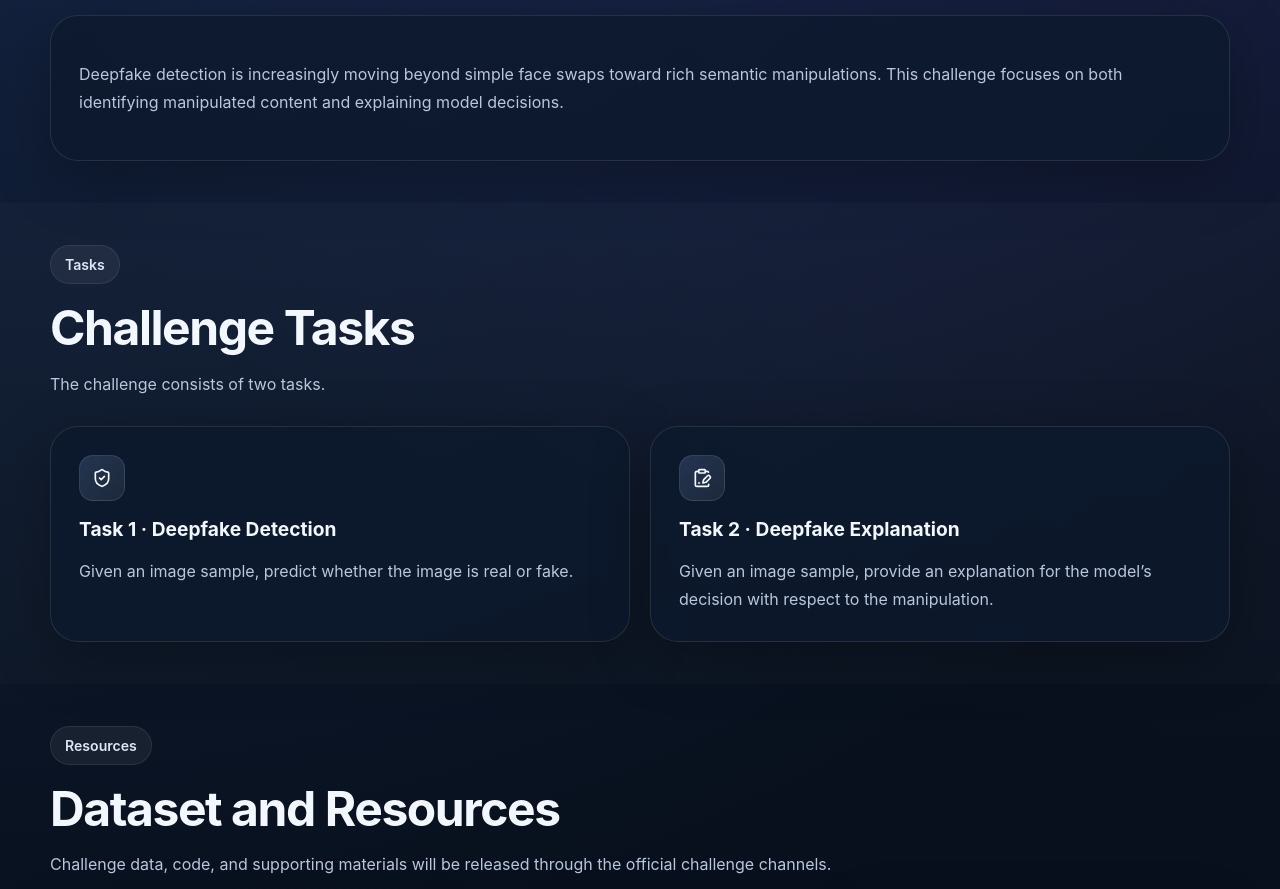
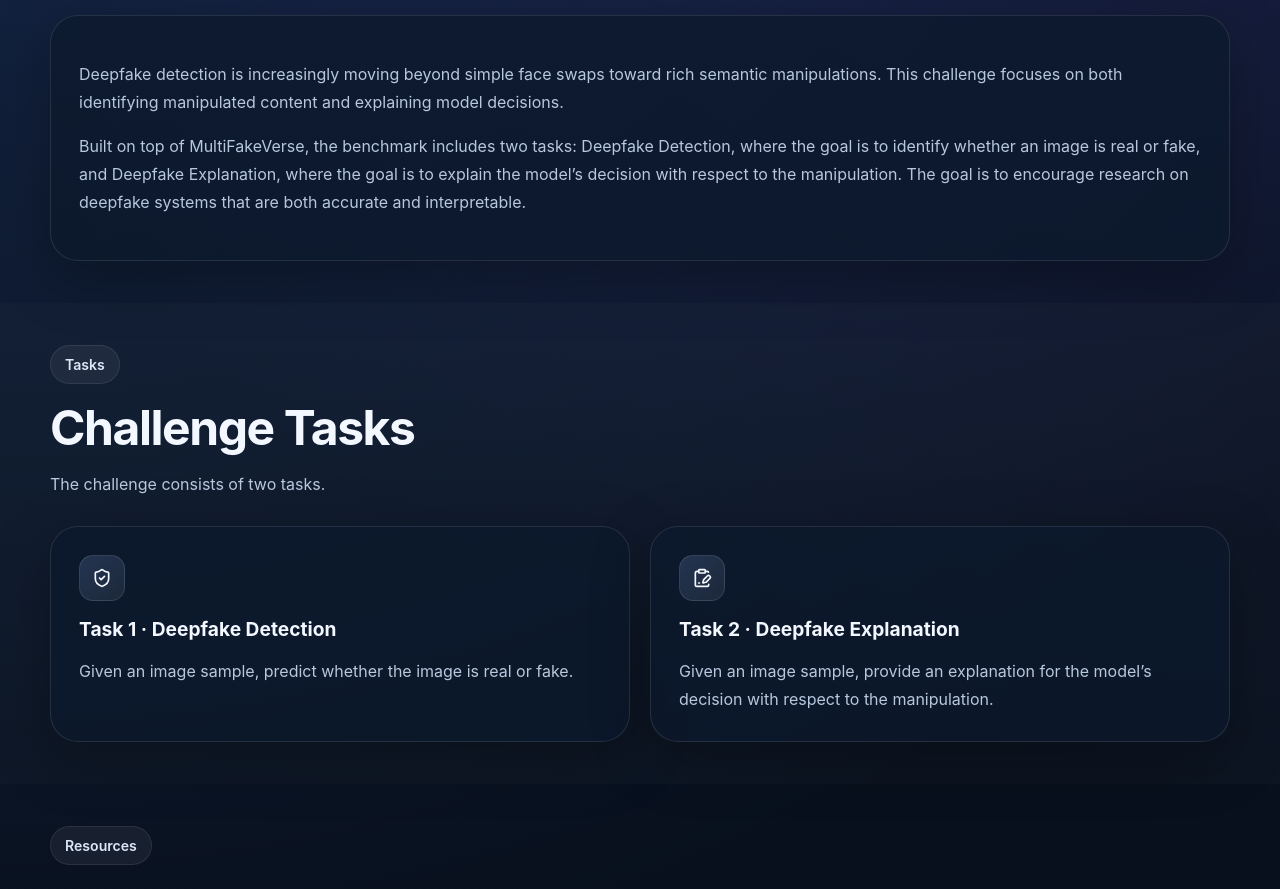
Before and after one commit to explainable-deepfake-detection/explainable-deepfake-detection.github.io, a React (Vite) app: page / in a window 1280 px wide. Shown: the part 820-1709 px from the top of the page. Built offline with nearby package versions, Linux system fonts and the light colour scheme.

Commit message:
Changed description

```diff
--- a/src/App.tsx
+++ b/src/App.tsx
@@ -365,8 +365,15 @@ function App() {
 
             <div className="content-card large-card">
               <p>
-                Deepfake detection is increasingly moving beyond simple face swaps toward rich semantic manipulations. This challenge focuses on both identifying manipulated content and explaining model decisions.              </p>
-
+                Deepfake detection is increasingly moving beyond simple face swaps toward rich semantic manipulations.
+                This challenge focuses on both identifying manipulated content and explaining model decisions.
+                </p>
+                <p>
+                  Built on top of MultiFakeVerse, the benchmark includes two tasks: Deepfake Detection,
+                  where the goal is to identify whether an image is real or fake, and Deepfake Explanation,
+                  where the goal is to explain the model’s decision with respect to the manipulation.
+                  The goal is to encourage research on deepfake systems that are both accurate and interpretable.
+                </p>
               {/* <p>
                 As deepfakes evolve from simple facial swaps to rich, context-aware
                 manipulations driven by large-scale generative models, the core
```
